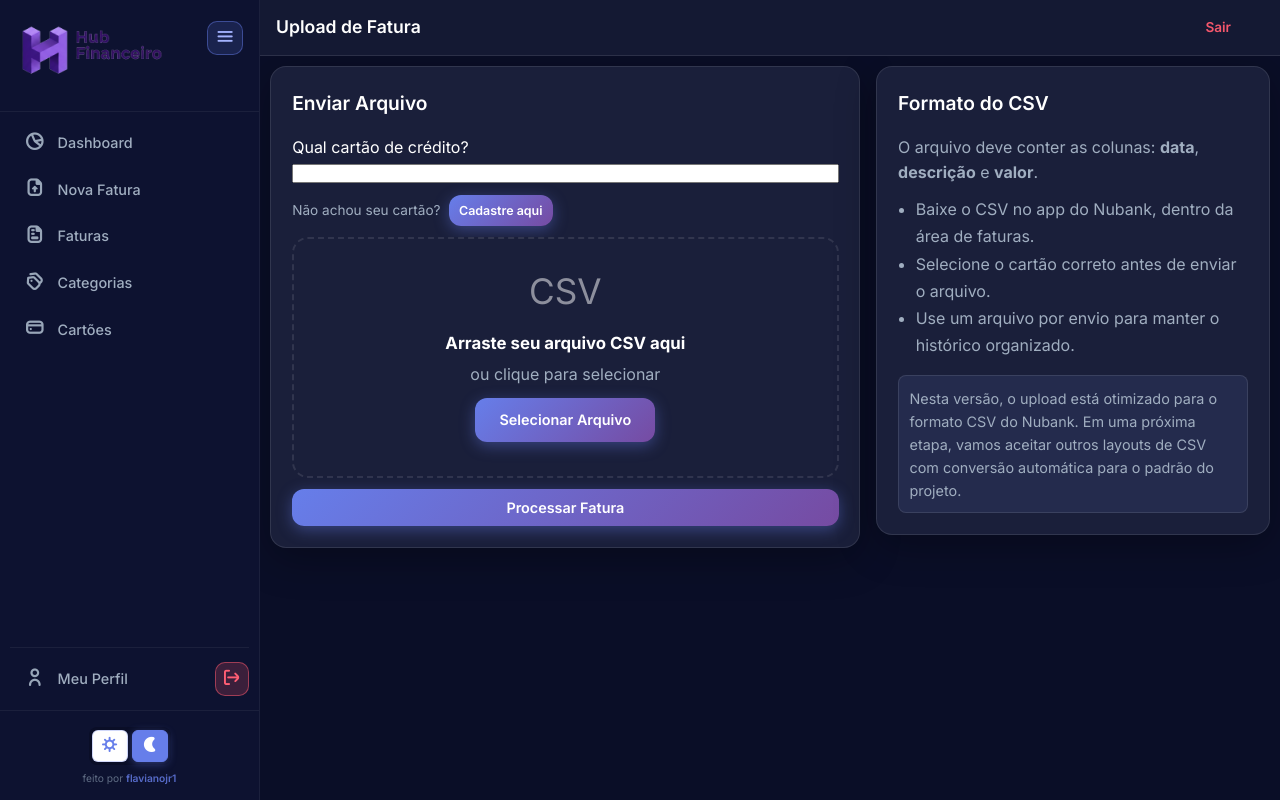
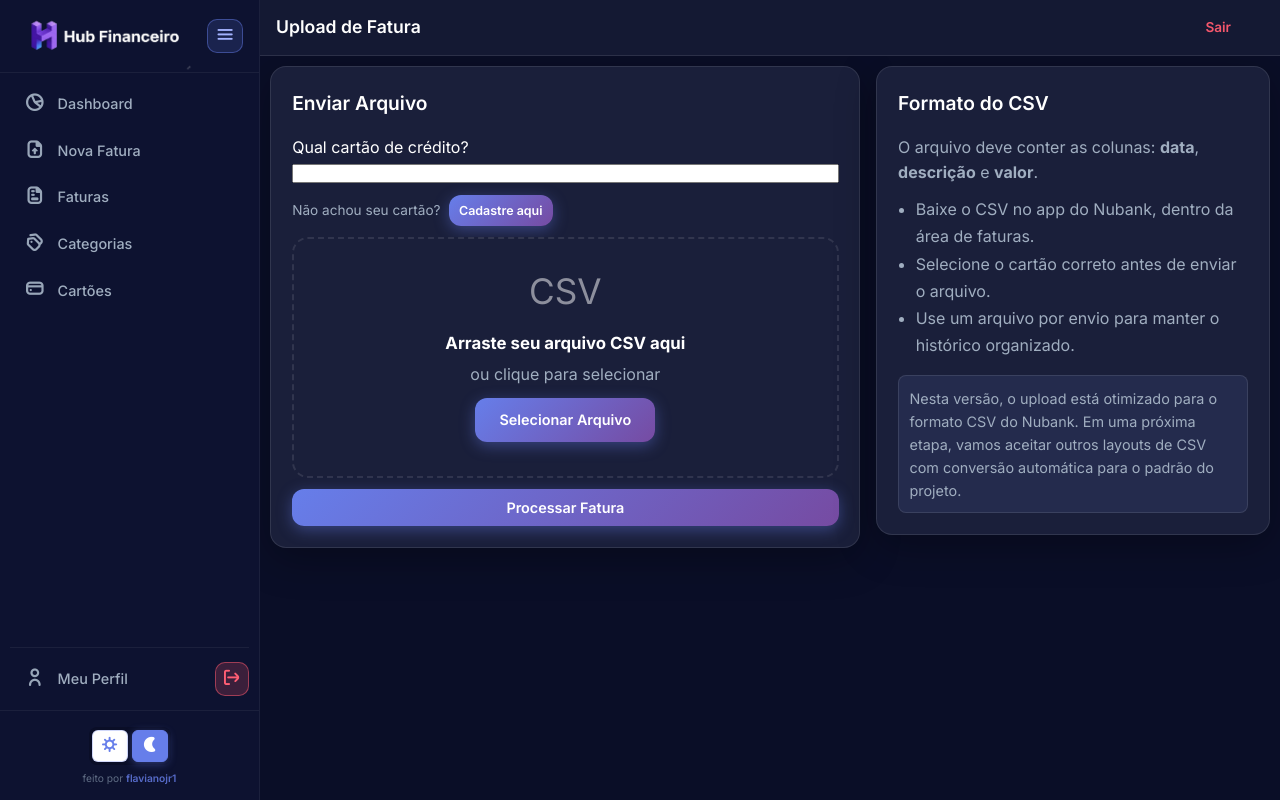
Before and after one commit to flavianojr1/hub-financeiro, a Django app: template apps/invoices/templates/invoices/upload.html in a window 1280 px wide. Run offline with Django 3.2, Linux system fonts and the light colour scheme; the template is opened without the code that fills it, so the values that code supplies are empty, except form fields; tables that the repository leaves empty hold one stand-in row (values such as "Sample post"); form fields are guessed from the names that the template uses; some libraries are stand-ins or nearby versions.

Commit message:
style: aprimora layout do dashboard e adiciona logos transparentes à sidebar
Melhorias implementadas:

- Substitui logos wide por versões sem fundo (removebg)

- Ajusta alinhamento e animação do menu burger na sidebar

- Refina Dashboard: remove headers, realoca slicers e compacta KPIs

- Ajusta proporção dos gráficos para 55/45 e respiro do gráfico de barras

- Remove limite de altura da tabela de resumo mensal

```diff
--- a/apps/invoices/static/css/style.css
+++ b/apps/invoices/static/css/style.css
@@ -139,23 +139,67 @@ body {
     transition: transform 0.3s cubic-bezier(0.4, 0, 0.2, 1), background 0.3s ease, width 0.3s ease;
 }
 
-.sidebar-header {
-    padding: var(--spacing-lg) var(--spacing-md);
+.sidebar-header-new {
+    padding: var(--spacing-md);
+    display: flex;
+    justify-content: space-between;
+    align-items: center;
+    width: 100%;
+    min-height: 70px;
+    transition: all 0.4s cubic-bezier(0.4, 0, 0.2, 1);
     border-bottom: 1px solid var(--sidebar-border);
-    transition: padding 0.3s ease;
-    display: flex;
-    align-items: flex-start;
-    justify-content: space-between;
-    gap: var(--spacing-xs);
-}
-
-.sidebar-logo {
-    font-size: 1.3rem;
-    font-weight: 700;
-    background: var(--gradient-primary);
-    -webkit-background-clip: text;
-    -webkit-text-fill-color: transparent;
-    background-clip: text;
+    position: relative;
+    overflow: hidden;
+}
+
+.sidebar-logo-container {
+    display: flex;
+    justify-content: flex-start;
+    align-items: center;
+    flex: 1;
+    position: relative;
+    height: 40px;
+}
+
+.sidebar-logo-container img {
+    position: absolute;
+    left: 0;
+    transition: all 0.4s cubic-bezier(0.4, 0, 0.2, 1);
+    opacity: 0;
+    visibility: hidden;
+    transform: translateX(-20px) scale(0.9);
+    width: 180px;
+    height: auto;
+}
+
+/* Ícone quadrado específico */
+.logo-icon-collapsed {
+    width: 38px !important;
+    left: 50% !important;
+    transform: translate(-50%, -50%) scale(0.8) !important;
+    top: 50%;
+}
+
+/* Gerenciamento de Logos por Tema e Estado */
+html[data-theme="dark"] .sidebar:not(.collapsed) .logo-wide-dark,
+html[data-theme="light"] .sidebar:not(.collapsed) .logo-wide-light {
+    opacity: 1;
+    visibility: visible;
+    transform: translateX(0) scale(1);
+}
+
+/* Estado Recolhido (Collapsed) */
+body.sidebar-collapsed .logo-wide-light,
+body.sidebar-collapsed .logo-wide-dark {
+    opacity: 0 !important;
+    visibility: hidden !important;
+    transform: translateX(-20px) scale(0.9) !important;
+}
+
+body.sidebar-collapsed .logo-icon-collapsed {
+    opacity: 1 !important;
+    visibility: visible !important;
+    transform: translate(-50%, -50%) scale(1) !important;
 }
 
 .sidebar-collapse-btn {
@@ -168,9 +212,70 @@ body {
     display: inline-flex;
     align-items: center;
     justify-content: center;
-    align-self: flex-start;
+    cursor: pointer;
+    transition: all 0.4s cubic-bezier(0.4, 0, 0.2, 1);
+    flex-shrink: 0;
+    position: relative;
+    z-index: 5;
+}
+
+body.sidebar-collapsed .sidebar-header-new {
+    justify-content: center;
+    padding: var(--spacing-md) 0;
+    min-height: 110px;
+    flex-direction: column;
+}
+
+body.sidebar-collapsed .sidebar-collapse-btn {
+    transform: translateY(10px); /* Leve descida para dar espaço ao ícone */
+}
+
+/* Transições para o conteúdo da sidebar */
+.sidebar-label {
+    transition: opacity 0.2s ease, visibility 0.2s ease;
+}
+
+body.sidebar-collapsed .sidebar-label {
+    opacity: 0;
+    visibility: hidden;
+    width: 0;
+}
+
+.sidebar-link {
+    transition: all 0.3s ease;
+}
+
+.sidebar-collapse-btn {
+    width: 36px;
+    height: 34px;
+    border: 1px solid var(--menu-toggle-border);
+    border-radius: 10px;
+    background: var(--menu-toggle-bg);
+    color: var(--menu-toggle-icon);
+    display: inline-flex;
+    align-items: center;
+    justify-content: center;
     cursor: pointer;
     transition: all 0.2s ease;
+}
+
+/* Estado Recolhido (Collapsed) */
+body.sidebar-collapsed .logo-wide-light,
+body.sidebar-collapsed .logo-wide-dark {
+    display: none !important;
+}
+
+body.sidebar-collapsed .logo-icon-collapsed {
+    display: block !important;
+}
+
+body.sidebar-collapsed .sidebar-header-new {
+    padding: var(--spacing-lg) 0;
+}
+
+body.sidebar-collapsed .sidebar-toggle-container {
+    justify-content: center;
+    padding: 0 0 var(--spacing-md);
 }
 
 .sidebar-collapse-btn:hover {
--- a/apps/invoices/templates/invoices/base.html
+++ b/apps/invoices/templates/invoices/base.html
@@ -25,10 +25,11 @@
 <body>
     <!-- Sidebar -->
     <aside class="sidebar" id="sidebar">
-        <div class="sidebar-header">
-            <div class="sidebar-logo">
-                <img src="{% static 'img/hub-financeiro-logo.png' %}" alt="Hub Financeiro"
-                    style="max-height: 60px; width: auto;">
+        <div class="sidebar-header-new">
+            <div class="sidebar-logo-container">
+                <img src="{% static 'img/hub-financeiro-wide-v2-removebg-preview.png' %}" alt="Hub Financeiro" class="logo-wide-light">
+                <img src="{% static 'img/hub-financeiro-wide-texto-branco-v2-removebg-preview.png' %}" alt="Hub Financeiro" class="logo-wide-dark">
+                <img src="{% static 'img/hub-financeiro-icon-v2.png' %}" alt="Hub Financeiro" class="logo-icon-collapsed">
             </div>
             <button class="sidebar-collapse-btn" data-sidebar-toggle title="Recolher menu" aria-label="Recolher menu">
                 <i class="fi fi-br-menu-burger" aria-hidden="true"></i>
--- a/apps/invoices/views.py
+++ b/apps/invoices/views.py
@@ -32,16 +32,13 @@ def dashboard(request):
 
     credit_cards = CreditCard.objects.filter(user=request.user)
 
-    # Resumo mensal: a partir do mês anterior, em ordem crescente
+    # Resumo mensal: todos os meses com transações, em ordem crescente
     from datetime import date
-    from dateutil.relativedelta import relativedelta
     today = date.today()
-    previous_month_start = (today.replace(day=1) - relativedelta(months=1))
     current_month_key = f"{today.year}-{today.month:02d}"
 
     monthly_summary = (
         all_transactions
-        .filter(date__gte=previous_month_start)
         .annotate(month=TruncMonth('date'))
         .values('month')
         .annotate(
```
Also changed, not shown: apps/invoices/static/js/charts.js (+5 -3 lines), apps/invoices/templates/invoices/dashboard.html (+90 -111 lines), apps/invoices/static/img/hub-financeiro-wide-texto-branco-v2-removebg-preview.png (added), apps/invoices/static/img/hub-financeiro-wide-v2-removebg-preview.png (added).
